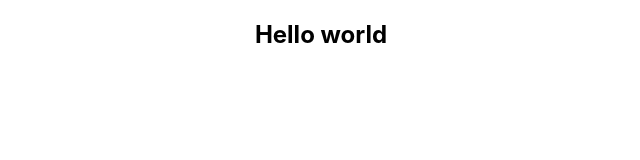
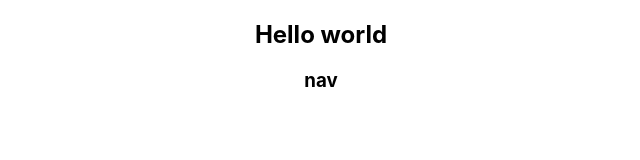
Before and after one commit to kevlpz/nana-cake, a React (Create React App) app: page / in a window 1280 px wide. Shown: the top 160 px of the page, without its empty margins (319-959 px from the left). Built offline with nearby package versions, Linux system fonts and the light colour scheme.

Commit message:
creates header

```diff
--- a/src/App.js
+++ b/src/App.js
@@ -1,10 +1,12 @@
 import React from 'react';
 import './App.css';
+import Header from './components/Header';
 
 function App() {
   return (
     <div className="App">
       <h2>Hello world</h2>
+      <Header />
     </div>
   );
 }
--- /dev/null
+++ b/src/components/Header.js
@@ -0,0 +1,9 @@
+import React from 'react';
+
+const Header = () =>{
+    return (
+        <h3>nav</h3>
+    )
+}
+
+export default Header;
```
Also changed, not shown: src/components/Navbar.js (deleted).
